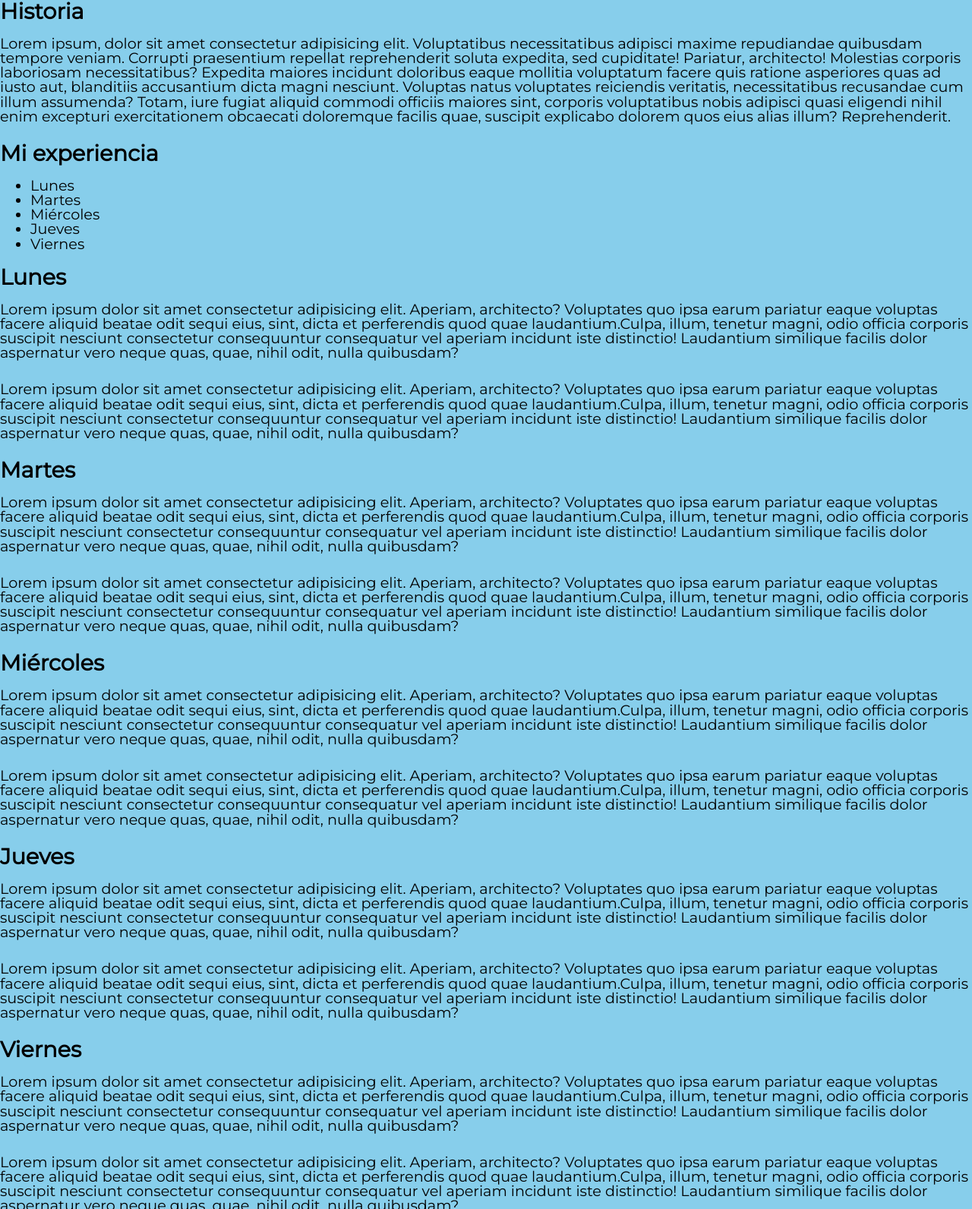
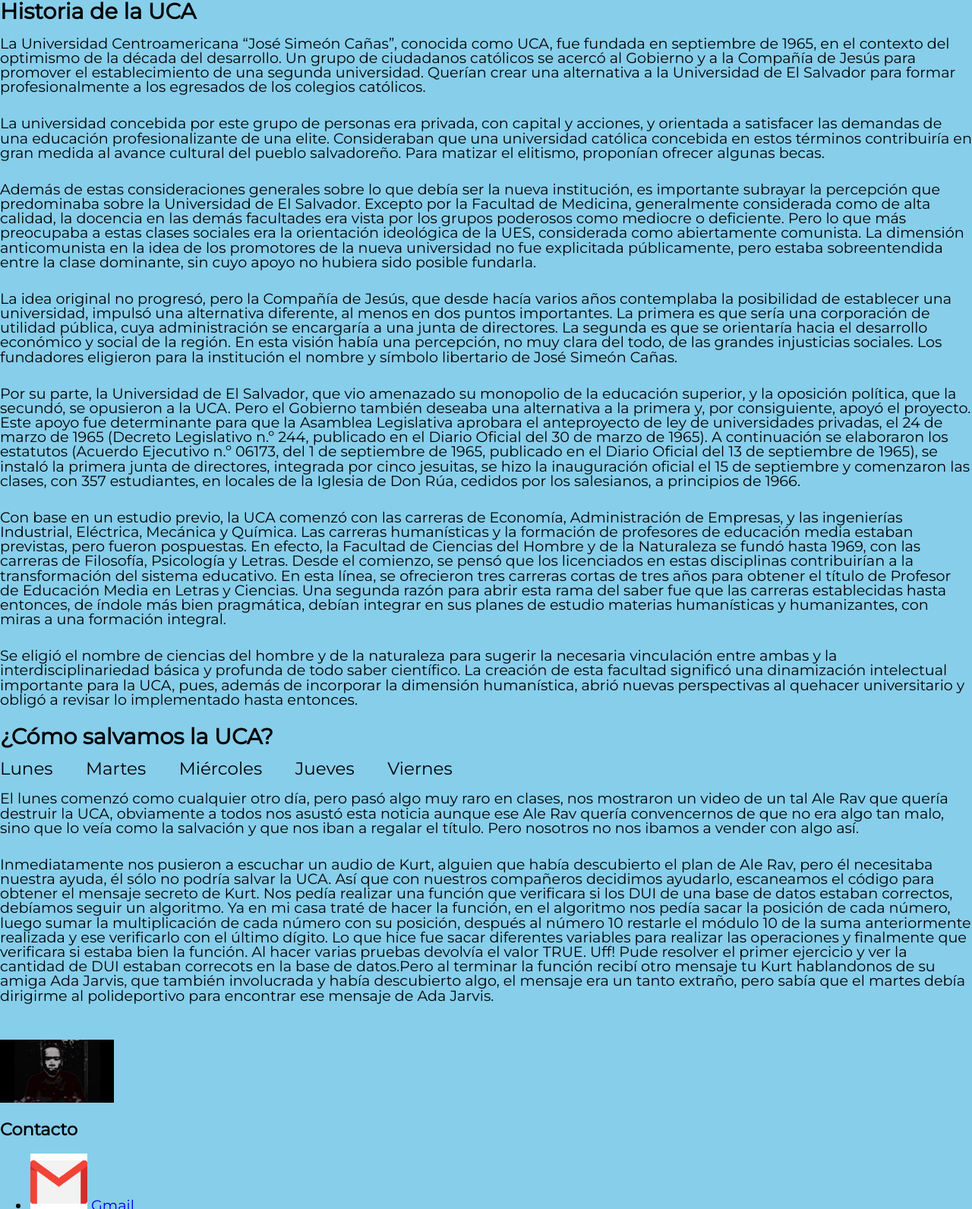
Before and after one commit to carmen-yanes/Portafolio_PW0219_carmen-yanes_00028618, a plain HTML site: page Ejercicio3/index.html in a window 1280 px wide. Shown: the part 162-1754 px from the top of the page at 76% size. Drawn offline with Linux system fonts and the light colour scheme.

Commit message:
Agregando javascript e imagenes

```diff
--- a/Ejercicio3/index.html
+++ b/Ejercicio3/index.html
@@ -1,14 +1,12 @@
 <!DOCTYPE html>
 <html lang="en">
-
   <head>
-    <meta charset="UTF-8">
-    <meta name="viewport" content="width=device-width, initial-scale=1.0">
-    <meta http-equiv="X-UA-Compatible" content="ie=edge">
-    <link rel="stylesheet" href="style.css">
+    <meta charset="UTF-8" />
+    <meta name="viewport" content="width=device-width, initial-scale=1.0" />
+    <meta http-equiv="X-UA-Compatible" content="ie=edge" />
+    <link rel="stylesheet" href="style.css" />
     <title>Document</title>
   </head>
-
   <body>
 
       <header>
@@ -19,8 +17,8 @@
                   </a>
           <nav class="navigation">
                           <ul>
-                                        <li><a href="#">Historia</a></li>
-                                        <li><a href="#">Mi Experiencia </a></li>
+                                  <li><a href="#">Historia de la UCA</a></li>
+                                  <li><a href="#">¿Cómo salvamos la UCA?</a></li>
                                   <li><a href="#">Contacto</a></li>
                           </ul>
 
@@ -28,119 +26,143 @@
           </div>
   </header>
 
-
-
   <main>
       <h1>Una visión perversa</h1>
 
-                <h2>Historia</h2>
-                <p>Lorem ipsum, dolor sit amet consectetur adipisicing elit. Voluptatibus necessitatibus adipisci maxime repudiandae
-                quibusdam tempore veniam. Corrupti praesentium repellat reprehenderit soluta expedita, sed cupiditate! Pariatur,
-                architecto! Molestias corporis laboriosam necessitatibus?
-                Expedita maiores incidunt doloribus eaque mollitia voluptatum facere quis ratione asperiores quas ad iusto aut,
-                blanditiis accusantium dicta magni nesciunt. Voluptas natus voluptates reiciendis veritatis, necessitatibus
-                recusandae cum illum assumenda?
-                Totam, iure fugiat aliquid commodi officiis maiores sint, corporis voluptatibus nobis adipisci quasi eligendi
-                nihil enim excepturi exercitationem obcaecati doloremque facilis quae, suscipit explicabo dolorem quos eius
-                alias illum? Reprehenderit.</p>
+      <h2>Historia de la UCA</h2>
+      <p>La Universidad Centroamericana “José Simeón Cañas”, conocida como UCA, fue fundada en septiembre de 1965, en el contexto del optimismo de la década del desarrollo.
 
-                <h2>Mi experiencia</h2>
+      Un grupo de ciudadanos católicos se acercó al Gobierno y a la Compañía de Jesús para promover el establecimiento de una segunda universidad. Querían crear una alternativa a la Universidad de El Salvador para formar profesionalmente a los egresados de los colegios católicos.</p>
 
-                <ul>
-                <li>Lunes</li>
-                <li>Martes</li>
-                <li>Miércoles</li>
-                <li>Jueves</li>
-                <li>Viernes</li>
-                </ul>
+      <p>La universidad concebida por este grupo de personas era privada, con capital y acciones, y orientada a satisfacer las demandas de una educación profesionalizante de una elite. Consideraban que una universidad católica concebida en estos términos contribuiría en gran medida al avance cultural del pueblo salvadoreño. Para matizar el elitismo, proponían ofrecer algunas becas.</p>
+      <p>Además de estas consideraciones generales sobre lo que debía ser la nueva institución, es importante subrayar la percepción que predominaba sobre la Universidad de El Salvador. Excepto por la Facultad de Medicina, generalmente considerada como de alta calidad, la docencia en las demás facultades era vista por los grupos poderosos como mediocre o deficiente. Pero lo que más preocupaba a estas clases sociales era la orientación ideológica de la UES, considerada como abiertamente comunista. La dimensión anticomunista en la idea de los promotores de la nueva universidad no fue explicitada públicamente, pero estaba sobreentendida entre la clase dominante, sin cuyo apoyo no hubiera sido posible fundarla.</p>
+      <p>La idea original no progresó, pero la Compañía de Jesús, que desde hacía varios años contemplaba la posibilidad de establecer una universidad, impulsó una alternativa diferente, al menos en dos puntos importantes. La primera es que sería una corporación de utilidad pública, cuya administración se encargaría a una junta de directores. La segunda es que se orientaría hacia el desarrollo económico y social de la región. En esta visión había una percepción, no muy clara del todo, de las grandes injusticias sociales. Los fundadores eligieron para la institución el nombre y símbolo libertario de José Simeón Cañas.</p>
+      <p>Por su parte, la Universidad de El Salvador, que vio amenazado su monopolio de la educación superior, y la oposición política, que la secundó, se opusieron a la UCA. Pero el Gobierno también deseaba una alternativa a la primera y, por consiguiente, apoyó el proyecto. Este apoyo fue determinante para que la Asamblea Legislativa aprobara el anteproyecto de ley de universidades privadas, el 24 de marzo de 1965 (Decreto Legislativo n.º 244, publicado en el Diario Oficial del 30 de marzo de 1965). A continuación se elaboraron los estatutos (Acuerdo Ejecutivo n.º 06173, del 1 de septiembre de 1965, publicado en el Diario Oficial del 13 de septiembre de 1965), se instaló la primera junta de directores, integrada por cinco jesuitas, se hizo la inauguración oficial el 15 de septiembre y comenzaron las clases, con 357 estudiantes, en locales de la Iglesia de Don Rúa, cedidos por los salesianos, a principios de 1966.</p>
+      <p>Con base en un estudio previo, la UCA comenzó con las carreras de Economía, Administración de Empresas, y las ingenierías Industrial, Eléctrica, Mecánica y Química. Las carreras humanísticas y la formación de profesores de educación media estaban previstas, pero fueron pospuestas. En efecto, la Facultad de Ciencias del Hombre y de la Naturaleza se fundó hasta 1969, con las carreras de Filosofía, Psicología y Letras. Desde el comienzo, se pensó que los licenciados en estas disciplinas contribuirían a la transformación del sistema educativo. En esta línea, se ofrecieron tres carreras cortas de tres años para obtener el título de Profesor de Educación Media en Letras y Ciencias. Una segunda razón para abrir esta rama del saber fue que las carreras establecidas hasta entonces, de índole más bien pragmática, debían integrar en sus planes de estudio materias humanísticas y humanizantes, con miras a una formación integral.</p>
+      <p>Se eligió el nombre de ciencias del hombre y de la naturaleza para sugerir la necesaria vinculación entre ambas y la interdisciplinariedad básica y profunda de todo saber científico. La creación de esta facultad significó una dinamización intelectual importante para la UCA, pues, además de incorporar la dimensión humanística, abrió nuevas perspectivas al quehacer universitario y obligó a revisar lo implementado hasta entonces.</p>
 
-                <article>
-                        <h2>Lunes</h2>
+      <h2>¿Cómo salvamos la UCA?</h2>
 
-                        <p>Lorem ipsum dolor sit amet consectetur adipisicing elit. Aperiam, architecto? Voluptates quo ipsa earum
-                        pariatur eaque voluptas facere aliquid beatae odit sequi eius, sint, dicta et perferendis quod quae
-                        laudantium.Culpa, illum, tenetur magni, odio officia corporis suscipit nesciunt consectetur consequuntur
-                        consequatur vel aperiam incidunt iste distinctio! Laudantium similique facilis dolor aspernatur vero neque
-                        quas, quae, nihil odit, nulla quibusdam?</p>
+    <nav class="blog">
+      <a href="#1">Lunes</a>
+      <a href="#2">Martes</a>
+      <a href="#3">Miércoles</a>
+      <a href="#4">Jueves</a>
+      <a href="#5">Viernes</a>
+    </nav>
 
-                        <p>Lorem ipsum dolor sit amet consectetur adipisicing elit. Aperiam, architecto? Voluptates quo ipsa earum
-                        pariatur eaque voluptas facere aliquid beatae odit sequi eius, sint, dicta et perferendis quod quae
-                        laudantium.Culpa, illum, tenetur magni, odio officia corporis suscipit nesciunt consectetur consequuntur
-                        consequatur vel aperiam incidunt iste distinctio! Laudantium similique facilis dolor aspernatur vero neque
-                        quas, quae, nihil odit, nulla quibusdam?</p>
+    <article id="1" class="day">
+      <p>
+          El lunes comenzó como cualquier otro día,
+          pero pasó algo muy raro en clases, nos mostraron un video de un tal
+          Ale Rav que quería destruir la UCA, obviamente a todos nos asustó esta noticia
+          aunque ese Ale Rav quería convencernos de que no era algo tan malo, sino que lo veía
+          como la salvación y que nos iban a regalar el título. Pero nosotros no nos ibamos a
+          vender con algo así.</p>
+
+      <p>Inmediatamente nos pusieron a escuchar un audio de Kurt, alguien que había descubierto
+        el plan de Ale Rav, pero él necesitaba nuestra ayuda, él sólo no podría salvar la UCA.
+        Así que con nuestros compañeros decidimos ayudarlo, escaneamos el código para obtener el
+        mensaje secreto de Kurt. Nos pedía realizar una función que verificara si los DUI de una base
+        de datos estaban correctos, debíamos seguir un algoritmo.
+        Ya en mi casa traté de hacer la función, en el algoritmo nos pedía sacar la posición de cada número,
+        luego sumar la multiplicación de cada número con su posición, después al número 10 restarle el módulo 10
+        de la suma anteriormente realizada y ese verificarlo con el último dígito.
+        Lo que hice fue sacar diferentes variables para realizar las operaciones y finalmente que verificara si
+        estaba bien la función. Al hacer varias pruebas devolvía el valor TRUE. Uff! Pude resolver el primer
+        ejercicio y ver la cantidad de DUI estaban correcots en la base de datos.Pero al terminar la función recibí otro mensaje tu Kurt hablandonos de su amiga Ada Jarvis, que
+        también involucrada y había descubierto algo, el mensaje era un tanto extraño, pero sabía que el
+        martes debía dirigirme al polideportivo para encontrar ese mensaje de Ada Jarvis.
+      </p>
+          <br>
+          <img src="./1.jpeg" alt="Ale Rav">
+
+
+
     </article>
 
-                <article>
-                        <h2>Martes</h2>
+    <article id="2" class="day hidden">
+      <p>El martes nos tocó ir al polideportivo, así como Kurt nos mandó
+        Al resolver el acertijo que Ada Jarvis dejó entendíamos que teníamos
+        que ir a las mesas de cemento donde se juega ajedrez y ¡ahí estaba el
+        código de ese día! Al escanearlo vimos el mensaje de Ada, ella también
+        estaba asustada por lo que Ale Rav estaba tramando, tanto que le tocó
+        destruir su computadora para que no la descubrieran.
+      </p>
 
-                        <p>Lorem ipsum dolor sit amet consectetur adipisicing elit. Aperiam, architecto? Voluptates quo ipsa earum
-                        pariatur eaque voluptas facere aliquid beatae odit sequi eius, sint, dicta et perferendis quod quae
-                        laudantium.Culpa, illum, tenetur magni, odio officia corporis suscipit nesciunt consectetur consequuntur
-                        consequatur vel aperiam incidunt iste distinctio! Laudantium similique facilis dolor aspernatur vero neque
-                        quas, quae, nihil odit, nulla quibusdam?</p>
+      <p>Ella nos propuso que resolvieramos un ejercicio acerca de triggers, eran
+         2 triggers, en los cuales dentro de una función llamada representa_trabaja
+         se pudiera ver la relación que existía entre los miembros y el departamento
+         para el que trabajan, y la otra que es en seentido contrario para los que son
+         representantes del departamento. Por lo tanto, una persona que sea representante
+         de un departamento no puede trabajar para otro departamento. Así que tuve que crear
+         realizar la función y también los 2 triggers, el primero si representa debe trabajar y
+         el otro si representa no cambia de trabajo.
+         Al probar con algunas consultas pude ver que estaba correcto. Y al terminar como era de
+         esperar recibí otro mensaje de Kurt que me pedía que el miércoles fuera a buscar a un tal
+         Renacho Melgar abajo de las D.
+      </p>
 
-                        <p>Lorem ipsum dolor sit amet consectetur adipisicing elit. Aperiam, architecto? Voluptates quo ipsa earum
-                        pariatur eaque voluptas facere aliquid beatae odit sequi eius, sint, dicta et perferendis quod quae
-                        laudantium.Culpa, illum, tenetur magni, odio officia corporis suscipit nesciunt consectetur consequuntur
-                        consequatur vel aperiam incidunt iste distinctio! Laudantium similique facilis dolor aspernatur vero neque
-                        quas, quae, nihil odit, nulla quibusdam?</p>
+      <img src="./2.jpeg" alt="Foto en grupo Poli">
     </article>
 
-                <article>
-                        <h2>Miércoles</h2>
-
-                        <p>Lorem ipsum dolor sit amet consectetur adipisicing elit. Aperiam, architecto? Voluptates quo ipsa earum
-                        pariatur eaque voluptas facere aliquid beatae odit sequi eius, sint, dicta et perferendis quod quae
-                        laudantium.Culpa, illum, tenetur magni, odio officia corporis suscipit nesciunt consectetur consequuntur
-                        consequatur vel aperiam incidunt iste distinctio! Laudantium similique facilis dolor aspernatur vero neque
-                        quas, quae, nihil odit, nulla quibusdam?</p>
-
-                        <p>Lorem ipsum dolor sit amet consectetur adipisicing elit. Aperiam, architecto? Voluptates quo ipsa earum
-                        pariatur eaque voluptas facere aliquid beatae odit sequi eius, sint, dicta et perferendis quod quae
-                        laudantium.Culpa, illum, tenetur magni, odio officia corporis suscipit nesciunt consectetur consequuntur
-                        consequatur vel aperiam incidunt iste distinctio! Laudantium similique facilis dolor aspernatur vero neque
-                        quas, quae, nihil odit, nulla quibusdam?</p>
+    <article id="3" class="day hidden">
+      <p></p>
+      <img src="./3.jpeg" alt="Foto con Edith">
     </article>
 
-                <article>
-                        <h2>Jueves</h2>
+    <article id="4" class="day hidden">
+      Lorem ipsum dolor sit amet, consectetur adipisicing elit. Natus odio modi
+      magnam minus eligendi, sed libero maxime porro distinctio earum quaerat,
+      neque vero expedita delectus, repellendus et ipsa quo dicta! Amet
+      dignissimos sint molestias non exercitationem reiciendis voluptates eum
+      nisi similique enim, unde beatae pariatur. Harum quo possimus, voluptas
+      aspernatur necessitatibus eos, eaque non dolores doloribus mollitia hic
+      rerum optio! Voluptatem quod eligendi alias maiores, quia facilis
+      reiciendis, voluptatibus cupiditate iure quas corporis autem nihil
+      repellendus.
+      <img src="./4.jpeg" alt="Foto grupal">
+      <img src="./4b.jpeg" alt="Dron">
+      <img src="./4c.jpeg" alt="Grupo Resolviendo Ejercicio">
 
-                        <p>Lorem ipsum dolor sit amet consectetur adipisicing elit. Aperiam, architecto? Voluptates quo ipsa earum
-                        pariatur eaque voluptas facere aliquid beatae odit sequi eius, sint, dicta et perferendis quod quae
-                        laudantium.Culpa, illum, tenetur magni, odio officia corporis suscipit nesciunt consectetur consequuntur
-                        consequatur vel aperiam incidunt iste distinctio! Laudantium similique facilis dolor aspernatur vero neque
-                        quas, quae, nihil odit, nulla quibusdam?</p>
-
-                        <p>Lorem ipsum dolor sit amet consectetur adipisicing elit. Aperiam, architecto? Voluptates quo ipsa earum
-                        pariatur eaque voluptas facere aliquid beatae odit sequi eius, sint, dicta et perferendis quod quae
-                        laudantium.Culpa, illum, tenetur magni, odio officia corporis suscipit nesciunt consectetur consequuntur
-                        consequatur vel aperiam incidunt iste distinctio! Laudantium similique facilis dolor aspernatur vero neque
-                        quas, quae, nihil odit, nulla quibusdam?</p>
     </article>
 
-                <article>
-                        <h2>Viernes</h2>
-
-                        <p>Lorem ipsum dolor sit amet consectetur adipisicing elit. Aperiam, architecto? Voluptates quo ipsa earum
-                        pariatur eaque voluptas facere aliquid beatae odit sequi eius, sint, dicta et perferendis quod quae
-                        laudantium.Culpa, illum, tenetur magni, odio officia corporis suscipit nesciunt consectetur consequuntur
-                        consequatur vel aperiam incidunt iste distinctio! Laudantium similique facilis dolor aspernatur vero neque
-                        quas, quae, nihil odit, nulla quibusdam?</p>
-
-                        <p>Lorem ipsum dolor sit amet consectetur adipisicing elit. Aperiam, architecto? Voluptates quo ipsa earum
-                        pariatur eaque voluptas facere aliquid beatae odit sequi eius, sint, dicta et perferendis quod quae
-                        laudantium.Culpa, illum, tenetur magni, odio officia corporis suscipit nesciunt consectetur consequuntur
-                        consequatur vel aperiam incidunt iste distinctio! Laudantium similique facilis dolor aspernatur vero neque
-                        quas, quae, nihil odit, nulla quibusdam?</p>
+    <article id="5" class="day hidden">
+      Lorem ipsum dolor sit amet, consectetur adipisicing elit. Natus odio modi
+      magnam minus eligendi, sed libero maxime porro distinctio earum quaerat,
+      neque vero expedita delectus, repellendus et ipsa quo dicta! Amet
+      dignissimos sint molestias non exercitationem reiciendis voluptates eum
+      nisi similique enim, unde beatae pariatur. Harum quo possimus, voluptas
+      aspernatur necessitatibus eos, eaque non dolores doloribus mollitia hic
+      rerum optio! Voluptatem quod eligendi alias maiores, quia facilis
+      reiciendis, voluptatibus cupiditate iure quas corporis autem nihil
+      repellendus.
+      <img src="./5.jpeg" alt="Kurt muerto">
+      <img src="./5b.jpeg" alt="Edith y yo">
     </article>
 
   </main>
 
   <footer>
-                <h3>Contacto</h3>
+      <h3 id="6">Contacto</h3>
+
+      <ul>
+
+        <li>      <img src="./gmail.png"
+            alt="Foto de gmail" width=22 px>
+            <a href="mailto:carmenyanes00@gmail.com">Gmail</a></li>
+
+        <li>
+                <img src="./fb.jpg"
+                alt="Foto de facebook" width=22 px>
+
+            <a href="https://www.facebook.com/carmen.benitez.7543">Facebook</a>
+        </li>
+
+      </ul>
 
 </footer>
 
+    <script src="main.js"></script>
   </body>
-<script src="script.js"></script>
 </html>
--- a/Ejercicio3/style.css
+++ b/Ejercicio3/style.css
@@ -1,7 +1,31 @@
 @import url('https://fonts.googleapis.com/css?family=Montserrat&display=swap');
+
+#lunes{
+background-color: green;
+}
+#martes{
+    background-color: red;
+}
+#miercoles{
+    background-color: purple;
+}
+#jueves{
+    background-color: blue;
+}
+#viernes{
+    background-color: yellow;
+}
+
+.hidden{
+    display: none;
+}
 
 img {
     width: 75px;
+}
+
+.day img {
+    width: 150px;
 }
 
 body {
@@ -33,7 +57,6 @@ header {
     text-decoration: none;
 }
 
-
 .logo-nav-container {
     display: flex;
     justify-content: space-between;
@@ -51,10 +74,35 @@ header {
 }
 
 .navigation ul li a {
-    display: bocl;
+    display: block;
     padding: 0.5rem 1rem;
 }
 
 .navigation ul li a:hover {
     color: blueviolet;
 }
+
+main ul li {
+    list-style: none;
+    display: inline-block;
+    padding: 0.5rem 1rem;
+}
+
+main ul li:hover {
+    background-color:red;
+}
+
+main nav a {
+    text-decoration: none;
+    font-size: 1.2em;
+    word-spacing: em;
+    color: black;
+}
+
+main nav {
+    word-spacing: 2em;
+}
+
+main nav a:hover{
+    background-color: red;
+}
```
Also changed, not shown: Ejercicio3/main.js (added, +41 -0 lines), Ejercicio3/script.js (deleted, +0 -9 lines), Ejercicio3/1.jpeg (added), Ejercicio3/2.jpeg (added), Ejercicio3/3.jpeg (added), Ejercicio3/4.jpeg (added), Ejercicio3/4b.jpeg (added), Ejercicio3/4c.jpeg (added), Ejercicio3/5.jpeg (added), Ejercicio3/5b.jpeg (added), Ejercicio3/bg.jpg (deleted), Ejercicio3/fb.jpg (added), Ejercicio3/gmail.png (added), Ejercicio3/prueba.jpg (deleted). Lines whose indentation alone changed are shown as unchanged.
